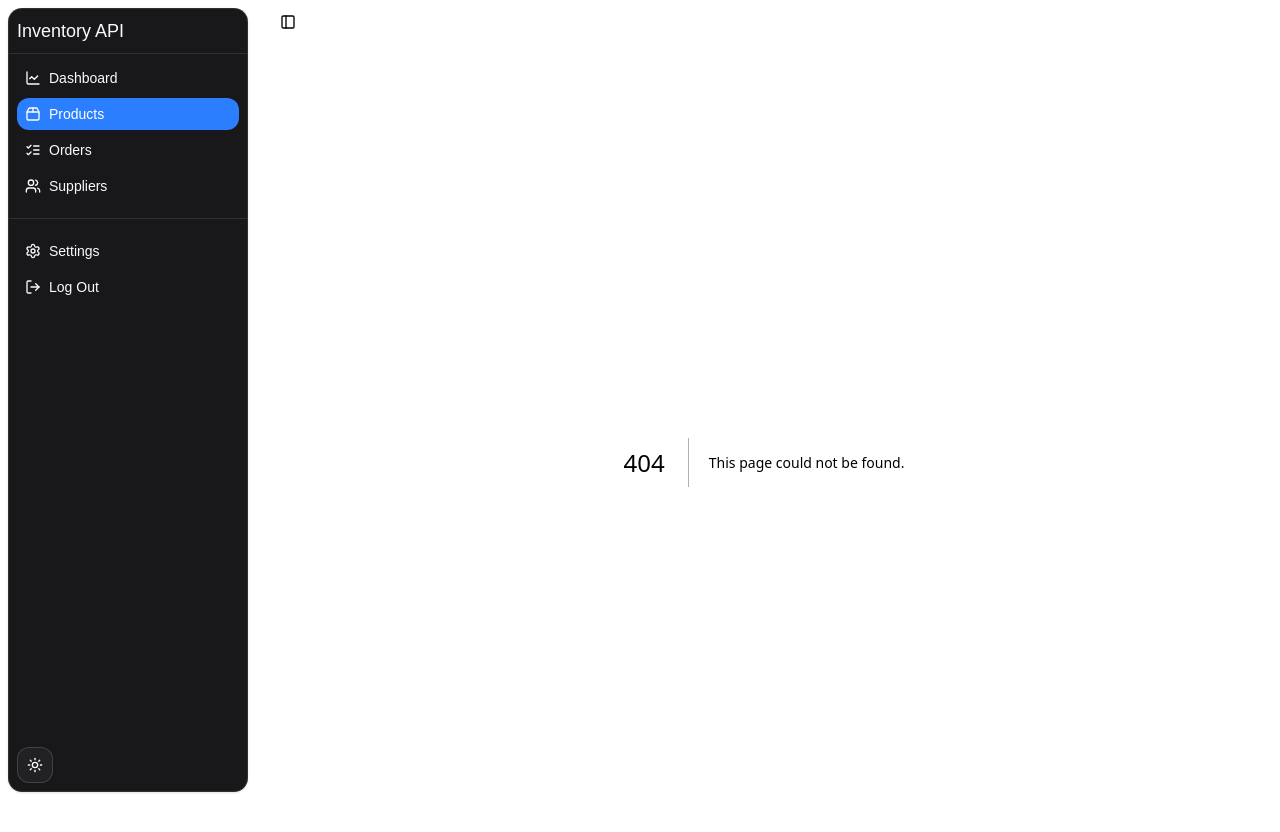
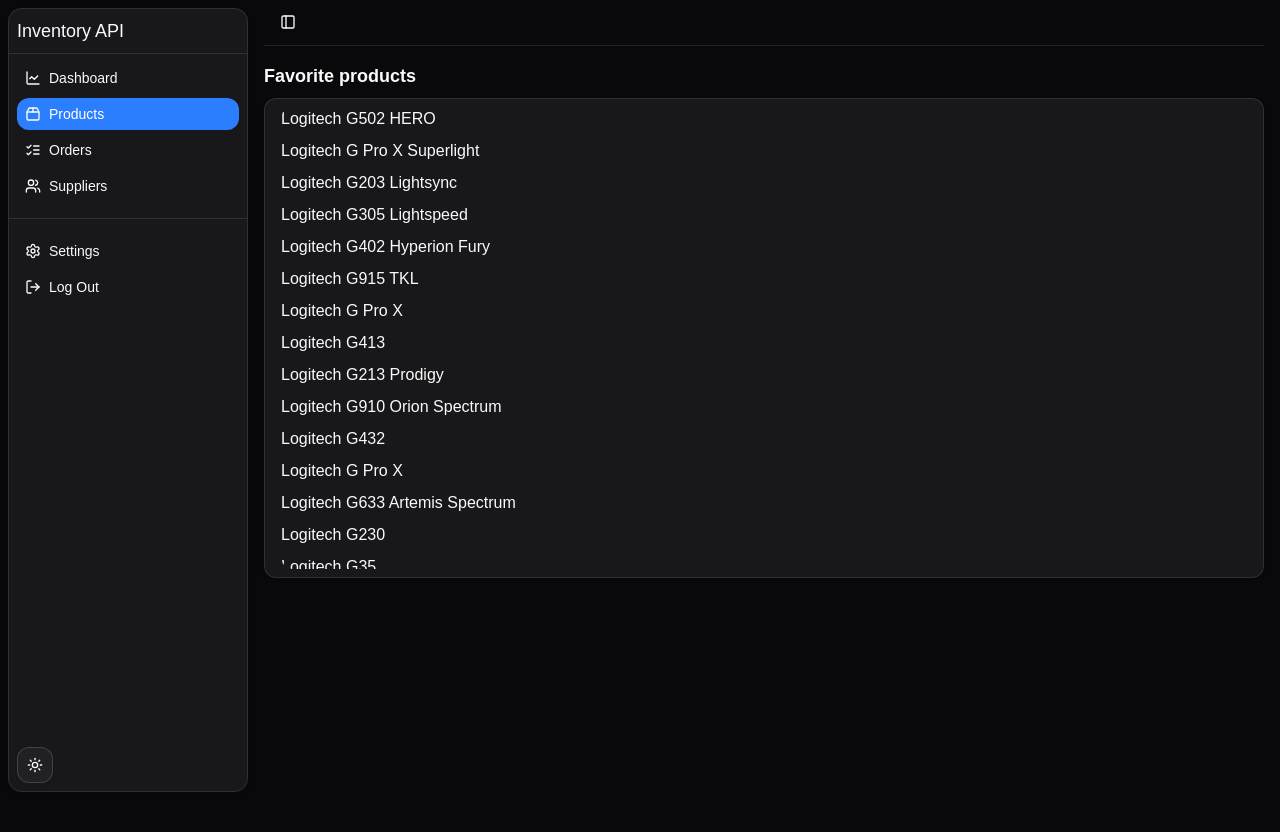
Before and after one commit to mrdsx/inventory-api, a Next.js app in the folder frontend/: page /products/favorite in a window 1280 px wide. Before the commit this address had no page. Shown: the top 832 px of the page. After the commit the page ends 800 px from the top, so only its background shows below. Built offline with nearby package versions, Linux system fonts and the light colour scheme.

Commit message:
feat(frontend/product): add favorite products page

```diff
--- /dev/null
+++ b/frontend/src/app/(pages)/(workspace)/products/favorite/page.tsx
@@ -0,0 +1,17 @@
+import { ScrollArea } from "@/components/ui";
+import { products } from "../../orders/create/mock-data";
+
+export default function FavoriteProductsPage() {
+  return (
+    <div>
+      <h2 className="text-lg font-semibold">Favorite products</h2>
+      <ScrollArea className="bg-card mt-2 h-120 rounded-md border-1 px-4 py-2 shadow-xs">
+        <ul className="grid gap-2">
+          {products.map((product) => (
+            <li key={product.id}>{product.name}</li>
+          ))}
+        </ul>
+      </ScrollArea>
+    </div>
+  );
+}
```
